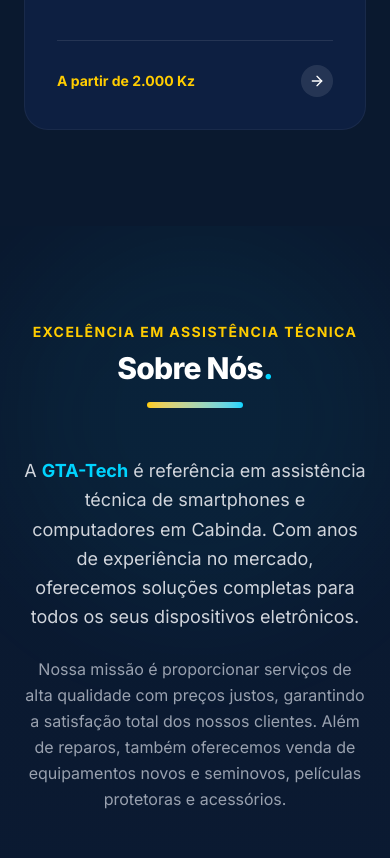
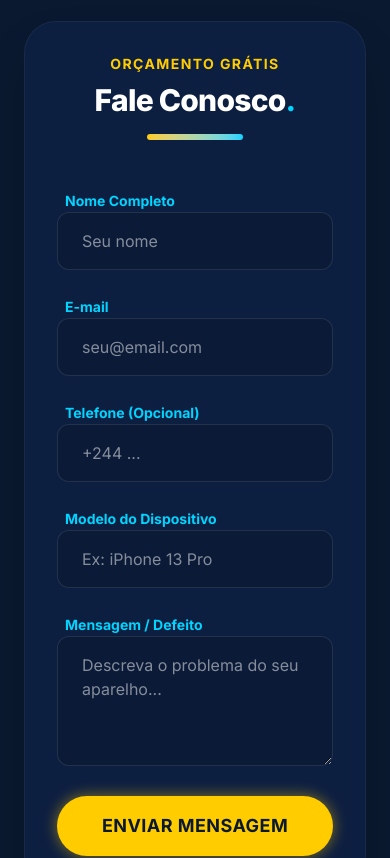
Before and after one commit to abraaosala/gta-tech-repairs, a React (Vite) app: page / in a window 390 px wide. Shown: the part 4849-5707 px from the top of the page. Built offline with nearby package versions, Linux system fonts and the light colour scheme; no server answers.

Commit message:
feat: make landing page dynamic (services and contact)

```diff
--- a/components/Contact.tsx
+++ b/components/Contact.tsx
@@ -1,8 +1,40 @@
-import React from 'react';
+import React, { useState } from 'react';
 import SectionHeading from './SectionHeading';
 import Button from './Button';
+import { landingService } from '../services/landingService';
 
 const Contact: React.FC = () => {
+  const [formData, setFormData] = useState({
+    name: '',
+    email: '',
+    phone: '', // Adicionado campo de telefone
+    message: '',
+  });
+  const [loading, setLoading] = useState(false);
+  const [status, setStatus] = useState<{ type: 'success' | 'error', msg: string } | null>(null);
+
+  const handleChange = (e: React.ChangeEvent<HTMLInputElement | HTMLTextAreaElement | HTMLSelectElement>) => {
+    const { name, value } = e.target;
+    setFormData(prev => ({ ...prev, [name]: value }));
+  };
+
+  const handleSubmit = async (e: React.FormEvent) => {
+    e.preventDefault();
+    setLoading(true);
+    setStatus(null);
+
+    try {
+      await landingService.sendContact(formData);
+      setStatus({ type: 'success', msg: 'Mensagem enviada com sucesso! Em breve entraremos em contato.' });
+      setFormData({ name: '', email: '', phone: '', message: '' });
+    } catch (error) {
+      console.error('Erro ao enviar mensagem:', error);
+      setStatus({ type: 'error', msg: 'Ocorreu um erro ao enviar a mensagem. Tente novamente mais tarde.' });
+    } finally {
+      setLoading(false);
+    }
+  };
+
   return (
     <section id="contact" className="py-24 bg-brand-dark relative">
       <div className="container mx-auto px-6">
@@ -12,47 +44,84 @@ const Contact: React.FC = () => {
             subtitle="Orçamento Grátis"
           />
 
-           <form className="space-y-6 mt-8">
+          <form className="space-y-6 mt-8" onSubmit={handleSubmit}>
             <div className="grid md:grid-cols-2 gap-6">
               <div className="space-y-2">
                 <label className="text-sm font-bold text-brand-cyan ml-2">Nome Completo</label>
                 <input
                   type="text"
+                  name="name"
+                  value={formData.name}
+                  onChange={handleChange}
+                  required
                   className="w-full bg-brand-dark/50 border border-white/10 rounded-xl px-6 py-4 text-white focus:outline-none focus:border-brand-cyan focus:ring-1 focus:ring-brand-cyan transition-all"
                   placeholder="Seu nome"
                 />
               </div>
               <div className="space-y-2">
-                 <label className="text-sm font-bold text-brand-cyan ml-2">Telefone</label>
+                <label className="text-sm font-bold text-brand-cyan ml-2">E-mail</label>
                 <input
-                   type="tel"
+                  type="email"
+                  name="email"
+                  value={formData.email}
+                  onChange={handleChange}
+                  required
                   className="w-full bg-brand-dark/50 border border-white/10 rounded-xl px-6 py-4 text-white focus:outline-none focus:border-brand-cyan focus:ring-1 focus:ring-brand-cyan transition-all"
-                   placeholder="+244 9XX XXX XXX"
+                  placeholder="seu@email.com"
+                />
+              </div>
+            </div>
+
+            <div className="grid md:grid-cols-2 gap-6">
+              <div className="space-y-2">
+                <label className="text-sm font-bold text-brand-cyan ml-2">Telefone (Opcional)</label>
+                <input
+                  type="text"
+                  name="phone"
+                  value={formData.phone}
+                  onChange={handleChange}
+                  className="w-full bg-brand-dark/50 border border-white/10 rounded-xl px-6 py-4 text-white focus:outline-none focus:border-brand-cyan focus:ring-1 focus:ring-brand-cyan transition-all"
+                  placeholder="+244 ..."
+                />
+              </div>
+              <div className="space-y-2">
+                <label className="text-sm font-bold text-brand-cyan ml-2">Modelo do Dispositivo</label>
+                <input
+                  type="text"
+                  name="message"
+                  className="w-full bg-brand-dark/50 border border-white/10 rounded-xl px-6 py-4 text-white focus:outline-none focus:border-brand-cyan focus:ring-1 focus:ring-brand-cyan transition-all"
+                  placeholder="Ex: iPhone 13 Pro"
+                  onChange={(e) => setFormData(prev => ({ ...prev, message: `Aparelho: ${e.target.value} | ${prev.message}` }))}
                 />
               </div>
             </div>
 
             <div className="space-y-2">
-                 <label className="text-sm font-bold text-brand-cyan ml-2">Modelo do Dispositivo</label>
-                 <select className="w-full bg-brand-dark/50 border border-white/10 rounded-xl px-6 py-4 text-white focus:outline-none focus:border-brand-cyan focus:ring-1 focus:ring-brand-cyan transition-all appearance-none cursor-pointer">
-                   <option>Selecione o modelo...</option>
-                   <option>iPhone 13 / 14 / 15</option>
-                   <option>Samsung Galaxy S Series</option>
-                   <option>Outros</option>
-                 </select>
-             </div>
-
-             <div className="space-y-2">
-               <label className="text-sm font-bold text-brand-cyan ml-2">Mensagem</label>
+              <label className="text-sm font-bold text-brand-cyan ml-2">Mensagem / Defeito</label>
               <textarea
+                name="message"
+                value={formData.message}
+                onChange={handleChange}
+                required
                 rows={4}
                 className="w-full bg-brand-dark/50 border border-white/10 rounded-xl px-6 py-4 text-white focus:outline-none focus:border-brand-cyan focus:ring-1 focus:ring-brand-cyan transition-all"
                 placeholder="Descreva o problema do seu aparelho..."
               ></textarea>
             </div>
 
-             <Button variant="primary" className="w-full py-4 text-lg uppercase tracking-wide">
-               Enviar Mensagem
+            {status && (
+              <div className={`p-4 rounded-xl text-center ${status.type === 'success' ? 'bg-green-500/20 text-green-400' : 'bg-red-500/20 text-red-400'}`}>
+                {status.msg}
+              </div>
+            )}
+
+            <Button
+              variant="primary"
+              className="w-full py-4 text-lg uppercase tracking-wide disabled:opacity-50 disabled:cursor-not-allowed"
+              type="submit"
+              disabled={loading}
+            >
+              {loading ? 'Enviando...' : 'Enviar Mensagem'}
             </Button>
           </form>
         </div>
--- a/components/Services.tsx
+++ b/components/Services.tsx
@@ -1,9 +1,40 @@
-import React from 'react';
-import { SERVICES } from '../constants';
+import React, { useEffect, useState } from 'react';
+import { landingService, LandingServiceData } from '../services/landingService';
 import SectionHeading from './SectionHeading';
-import { ArrowRight } from 'lucide-react';
+import { ArrowRight, Smartphone, Battery, Cpu, Wifi, Wrench, Monitor, ShoppingCart, Laptop, ShieldCheck, HelpCircle } from 'lucide-react';
+
+// Mapeamento de ícones vindo do banco (string) para componente Lucide
+const IconMap: Record<string, any> = {
+  'Smartphone': Smartphone,
+  'Battery': Battery,
+  'Cpu': Cpu,
+  'Wifi': Wifi,
+  'Monitor': Monitor,
+  'Wrench': Wrench,
+  'ShoppingCart': ShoppingCart,
+  'Laptop': Laptop,
+  'ShieldCheck': ShieldCheck,
+};
 
 const Services: React.FC = () => {
+  const [services, setServices] = useState<LandingServiceData[]>([]);
+  const [loading, setLoading] = useState(true);
+
+  useEffect(() => {
+    loadServices();
+  }, []);
+
+  const loadServices = async () => {
+    try {
+      const data = await landingService.getServices();
+      setServices(data);
+    } catch (error) {
+      console.error("Erro ao carregar serviços:", error);
+    } finally {
+      setLoading(false);
+    }
+  };
+
   return (
     <section id="services" className="py-24 bg-brand-dark relative">
       <div className="container mx-auto px-6">
@@ -12,8 +43,15 @@ const Services: React.FC = () => {
           subtitle="Especialistas em Reparos"
         />
 
+        {loading ? (
+          <div className="flex justify-center items-center h-64">
+            <div className="animate-spin rounded-full h-12 w-12 border-t-2 border-b-2 border-brand-cyan"></div>
+          </div>
+        ) : (
           <div className="grid grid-cols-1 md:grid-cols-2 lg:grid-cols-3 gap-8">
-          {SERVICES.map((service) => (
+            {services.map((service) => {
+              const ServiceIcon = IconMap[service.icon] || HelpCircle;
+              return (
                 <div
                   key={service.id}
                   className="group relative p-8 rounded-3xl bg-blue-900/20 border border-white/5 hover:border-brand-cyan/50 hover:bg-blue-900/40 transition-all duration-500 ease-out overflow-hidden hover:scale-[1.03] hover:shadow-[0_20px_50px_-12px_rgba(0,212,255,0.15)]"
@@ -22,14 +60,14 @@ const Services: React.FC = () => {
 
                   <div className="relative z-10">
                     <div className="w-14 h-14 bg-gradient-to-br from-brand-blue to-blue-800 rounded-2xl flex items-center justify-center mb-6 shadow-lg group-hover:shadow-brand-cyan/20 group-hover:scale-110 transition-transform duration-300">
-                  <service.icon className="text-brand-cyan" size={28} />
+                      <ServiceIcon className="text-brand-cyan" size={28} />
                     </div>
 
                     <h3 className="text-2xl font-bold text-white mb-3 group-hover:text-brand-cyan transition-colors">
                       {service.title}
                     </h3>
 
-                <p className="text-gray-400 mb-6 leading-relaxed text-sm h-16">
+                    <p className="text-gray-400 mb-6 leading-relaxed text-sm h-16 line-clamp-3">
                       {service.description}
                     </p>
 
@@ -43,8 +81,10 @@ const Services: React.FC = () => {
                     </div>
                   </div>
                 </div>
-          ))}
+              );
+            })}
           </div>
+        )}
       </div>
     </section>
   );
--- /dev/null
+++ b/services/api.ts
@@ -0,0 +1,10 @@
+import axios from 'axios';
+
+const api = axios.create({
+    baseURL: import.meta.env.VITE_API_URL || 'http://localhost:8000/api', // Porta 8000 para o seu server PHP local
+    headers: {
+        'Content-Type': 'application/json',
+    },
+});
+
+export default api;
--- /dev/null
+++ b/services/landingService.ts
@@ -0,0 +1,42 @@
+import api from './api';
+
+export interface LandingServiceData {
+    id: string;
+    title: string;
+    description: string;
+    icon: string;
+    price: string;
+    is_active: boolean;
+}
+
+export interface LandingReviewData {
+    id: string;
+    customer_name: string;
+    customer_role: string;
+    testimonial: string;
+    rating: number;
+}
+
+export interface ContactFormData {
+    name: string;
+    email: string;
+    phone?: string;
+    message: string;
+}
+
+export const landingService = {
+    async getServices(): Promise<LandingServiceData[]> {
+        const response = await api.get('/public/services');
+        return response.data.data;
+    },
+
+    async getReviews(): Promise<LandingReviewData[]> {
+        const response = await api.get('/public/reviews');
+        return response.data.data;
+    },
+
+    async sendContact(data: ContactFormData) {
+        const response = await api.post('/public/contact', data);
+        return response.data;
+    }
+};
```
Also changed, not shown: 1 other file (tests, documents, lock files or other folders). Lines whose indentation alone changed are shown as unchanged.
